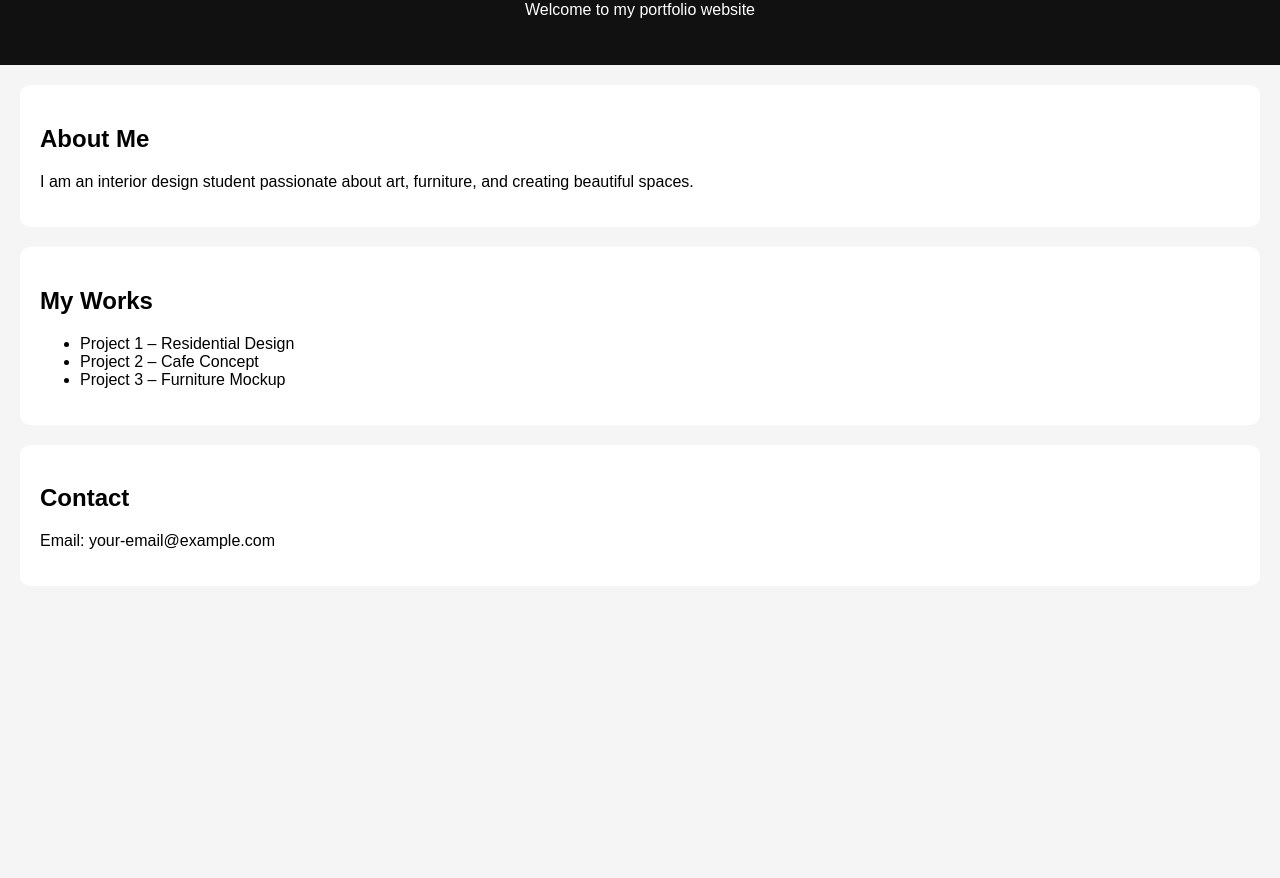
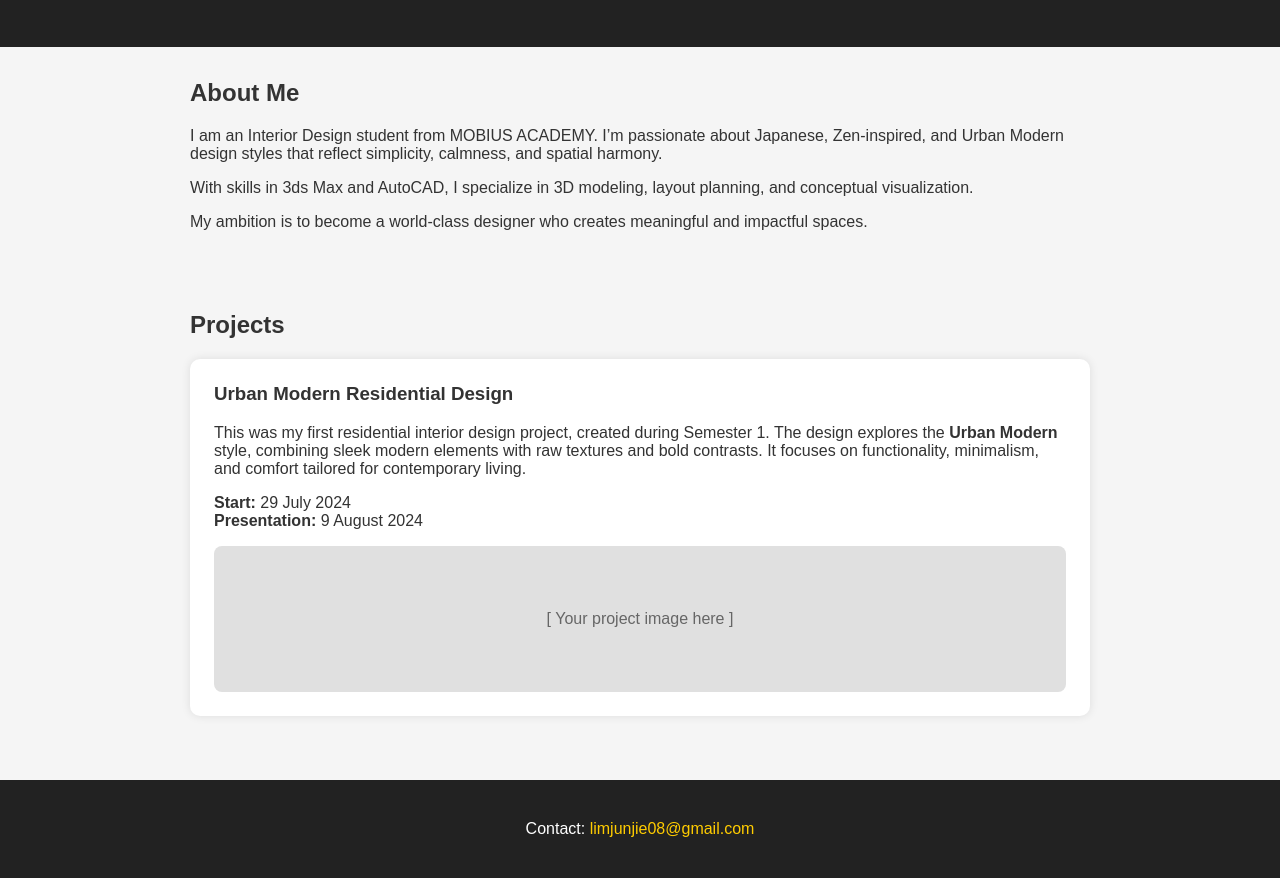
Before and after one commit to LimJunJie1706/ET-INTERIOR-DESIGN, a plain HTML site: page index.html in a window 1280 px wide. Shown: the part 109-987 px from the top of the page. Before the commit the page ends 800 px from the top, so only its background shows below. Drawn offline with Linux system fonts and the light colour scheme.

Commit message:
Add files via upload

```diff
--- a/index.html
+++ b/index.html
@@ -1,35 +1,49 @@
+
 <!DOCTYPE html>
 <html lang="en">
 <head>
-  <meta charset="UTF-8">
-  <title>ET Interior Design</title>
-  <link rel="stylesheet" href="style.css">
+    <meta charset="UTF-8" />
+    <meta name="viewport" content="width=device-width, initial-scale=1.0" />
+    <title>Lim Jun Jie – Interior Design Portfolio</title>
+    <link rel="stylesheet" href="style.css" />
 </head>
 <body>
-  <header>
-    <h1>ET Interior Design</h1>
-    <p>Welcome to my portfolio website</p>
-  </header>
+    <header>
+        <h1>Lim Jun Jie</h1>
+        <p>Interior Design Student at MOBIUS ACADEMY</p>
+    </header>
 
-  <main>
-    <section>
-      <h2>About Me</h2>
-      <p>I am an interior design student passionate about art, furniture, and creating beautiful spaces.</p>
+    <section id="about">
+        <h2>About Me</h2>
+        <p>
+            I am an Interior Design student from MOBIUS ACADEMY. I’m passionate about Japanese, Zen-inspired,
+            and Urban Modern design styles that reflect simplicity, calmness, and spatial harmony.
+        </p>
+        <p>
+            With skills in 3ds Max and AutoCAD, I specialize in 3D modeling, layout planning, and conceptual visualization.
+        </p>
+        <p>
+            My ambition is to become a world-class designer who creates meaningful and impactful spaces.
+        </p>
     </section>
 
-    <section>
-      <h2>My Works</h2>
-      <ul>
-        <li>Project 1 – Residential Design</li>
-        <li>Project 2 – Cafe Concept</li>
-        <li>Project 3 – Furniture Mockup</li>
-      </ul>
+    <section id="projects">
+        <h2>Projects</h2>
+        <div class="project">
+            <h3>Urban Modern Residential Design</h3>
+            <p>
+                This was my first residential interior design project, created during Semester 1.
+                The design explores the <strong>Urban Modern</strong> style, combining sleek modern elements with raw textures and bold contrasts.
+                It focuses on functionality, minimalism, and comfort tailored for contemporary living.
+            </p>
+            <p><strong>Start:</strong> 29 July 2024<br />
+               <strong>Presentation:</strong> 9 August 2024</p>
+            <div class="image-placeholder">[ Your project image here ]</div>
+        </div>
     </section>
 
-    <section>
-      <h2>Contact</h2>
-      <p>Email: your-email@example.com</p>
-    </section>
-  </main>
+    <footer>
+        <p>Contact: <a href="mailto:limjunjie08@gmail.com">limjunjie08@gmail.com</a></p>
+    </footer>
 </body>
 </html>
--- a/style.css
+++ b/style.css
@@ -1,24 +1,48 @@
+
 body {
     font-family: Arial, sans-serif;
-  background-color: #f5f5f5;
     margin: 0;
     padding: 0;
+    background: #f5f5f5;
+    color: #333;
 }
-
 header {
-  background-color: #111;
+    background-color: #222;
     color: white;
-  padding: 30px;
+    padding: 2em;
     text-align: center;
 }
-
-main {
-  padding: 20px;
+section {
+    padding: 2em;
+    max-width: 900px;
+    margin: auto;
 }
-
-section {
+h1, h2, h3 {
+    margin-top: 0;
+}
+.project {
     background-color: white;
-  padding: 20px;
-  margin-bottom: 20px;
+    padding: 1.5em;
     border-radius: 10px;
+    margin-top: 1em;
+    box-shadow: 0 0 10px rgba(0,0,0,0.1);
 }
+.image-placeholder {
+    margin-top: 1em;
+    padding: 4em;
+    background-color: #e0e0e0;
+    text-align: center;
+    color: #666;
+    border-radius: 8px;
+}
+footer {
+    background-color: #222;
+    color: white;
+    text-align: center;
+    padding: 1.5em;
+    margin-top: 2em;
+}
+a {
+    color: #ffcc00;
+    text-decoration: none;
+}
```
Lines whose indentation alone changed are shown as unchanged.
